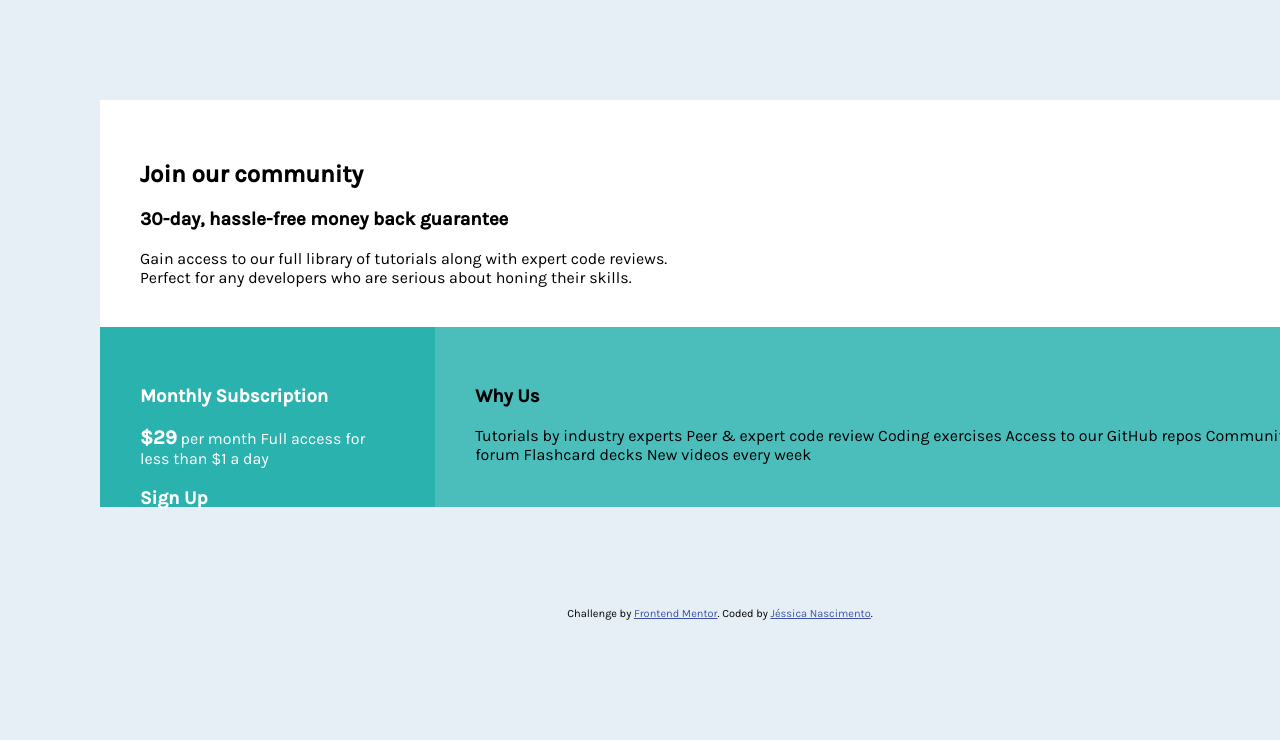
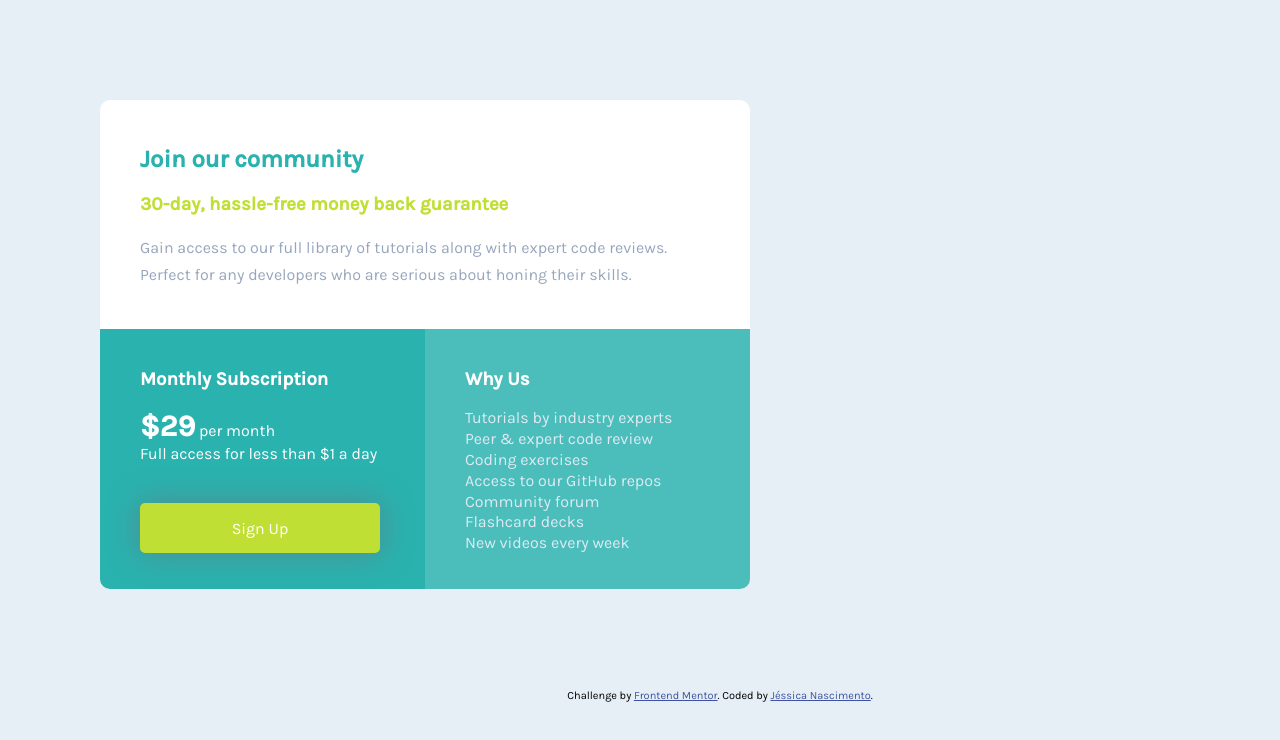
Before and after one commit to jessicacfsb/single-price-grid-component-master, a plain HTML site: page index.html in a window 1280 px wide. Shown: the top 740 px of the page. Drawn offline with Linux system fonts and the light colour scheme.

Commit message:
alteracao04

```diff
--- a/estilo.css
+++ b/estilo.css
@@ -10,11 +10,27 @@ body{
 .container{
     margin: 100px;
     display: block;
+    width: 650px;
 }
 
 .principal{
     background-color: hsl(0, 100%, 100%);
-    padding: 40px;
+    padding: 25px 40px 25px 40px;
+    border-top-left-radius: 10px;
+    border-top-right-radius: 10px;
+}
+
+h2{
+    color: hsl(179, 62%, 43%);
+}
+
+.principal h3{
+    color: hsl(71, 73%, 54%);
+}
+
+.principal p{
+    color: hsl(218, 22%, 67%);
+    line-height: 1.7;
 }
 
 .container2{
@@ -24,18 +40,48 @@ body{
 .subscription{
     background-color: hsl(179, 62%, 43%);
     color: hsl(0, 100%, 100%);
-    padding: 40px;
-    height: 100px;
+    padding: 20px 40px 40px 40px;
+    height: 200px;
+    width: 325px;
+    border-bottom-left-radius: 10px;
 }
 
 .subscription span{
     font-weight: 900;
-    font-size: 20px;
+    font-size: 30px;
+
+
 }
 
 .why-us{
     background-color: hsl(179, 47%, 52%);
-     padding: 40px;
+    padding: 20px 40px 40px 40px;
+    height: 200px;
+    width: 325px;
+    border-bottom-right-radius: 10px;
+}
+
+.why-us h3{
+    color: hsl(0, 100%, 100%);
+}
+
+.why-us p{
+    line-height: 1.3;
+    color: hsl(204, 43%, 91%);
+}
+
+#botao{
+    display: flex;
+    color: hsl(0, 100%, 100%);
+    align-items: center;
+    justify-content: center;
+    background-color: hsl(71, 73%, 54%);
+    margin-top: 40px;
+    padding: 20px;
+    height: 10px;
+    width: 200px;
+    border-radius: 5px;
+    box-shadow: 0px 0px 30px 0px hsla(218, 5%, 45%, 60%);
 }
 
 /*----------------------------------------------------*/
--- a/index.html
+++ b/index.html
@@ -24,8 +24,8 @@
 
       <h3>30-day, hassle-free money back guarantee</h3>
 
-      Gain access to our full library of tutorials along with expert code reviews.<br>
-      Perfect for any developers who are serious about honing their skills.
+      <p>Gain access to our full library of tutorials along with expert code reviews.<br>
+      Perfect for any developers who are serious about honing their skills.</p>
 
     </div>
 
@@ -35,11 +35,11 @@
 
         <h3>Monthly Subscription</h3>
 
-        <span>&dollar;29</span> per month
+        <span>&dollar;29</span> per month<br>
 
         Full access for less than &dollar;1 a day
 
-        <h3>Sign Up</h3>
+        <div id="botao">Sign Up</div>
 
       </div>
 
@@ -47,13 +47,13 @@
 
           <h3>Why Us</h3>
 
-          Tutorials by industry experts
-          Peer &amp; expert code review
-          Coding exercises
-          Access to our GitHub repos
-          Community forum
-          Flashcard decks
-          New videos every week
+          <p>Tutorials by industry experts<br>
+          Peer &amp; expert code review<br>
+          Coding exercises<br>
+          Access to our GitHub repos<br>
+          Community forum<br>
+          Flashcard decks<br>
+          New videos every week</p>
 
         </div>
     </div>
```
